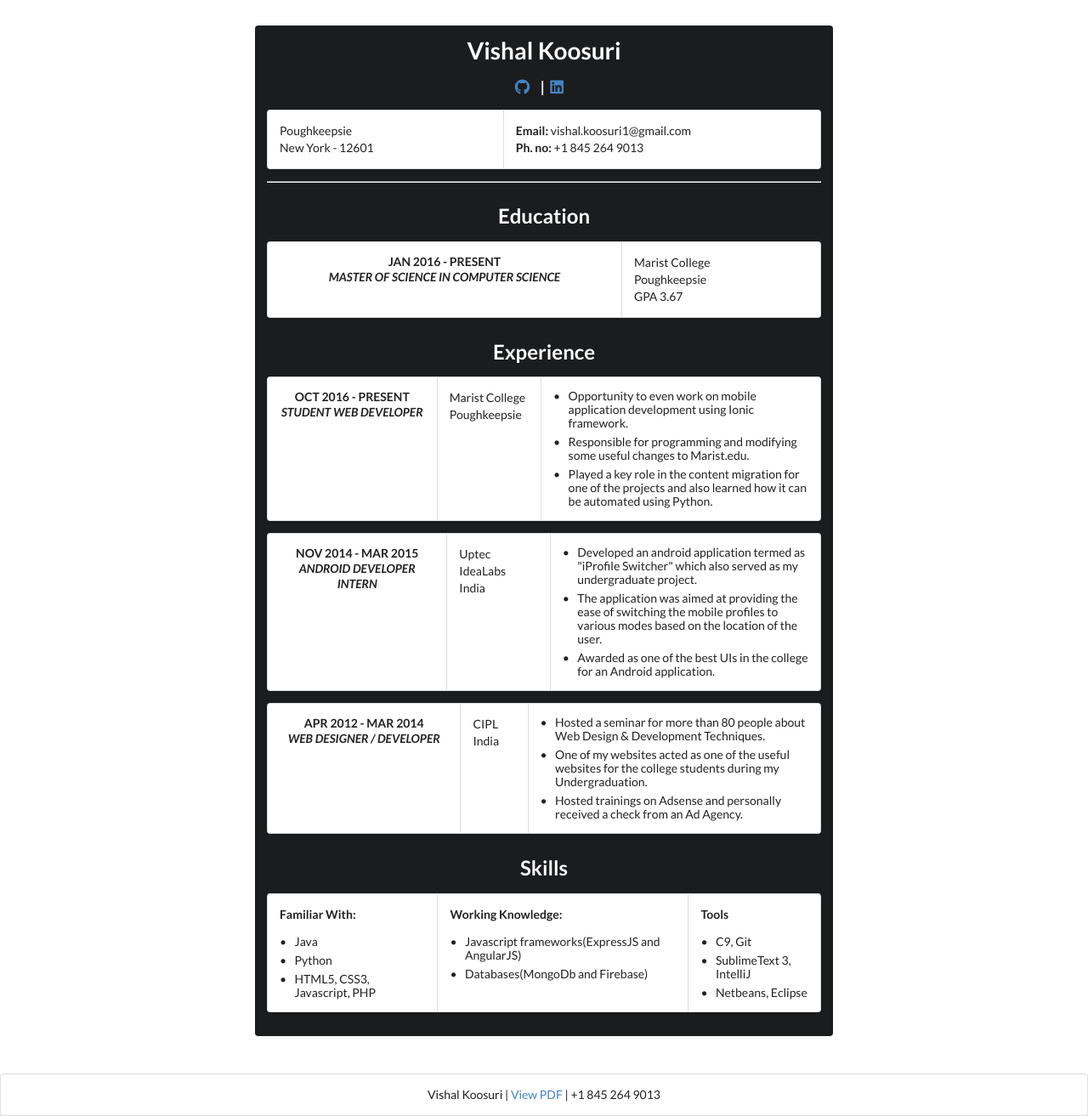
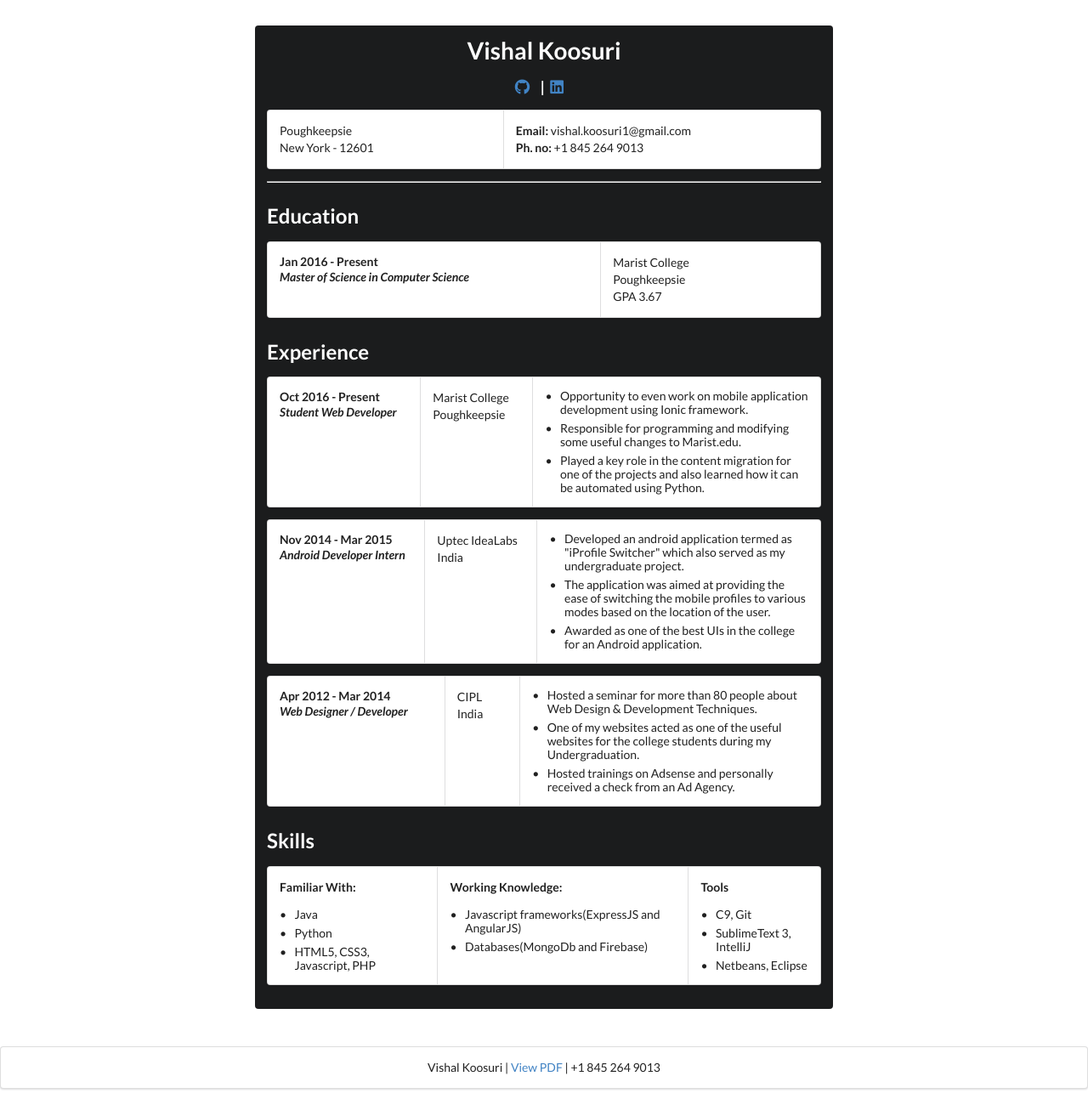
Before and after one commit to dainvinc/dainvinc.github.io, a Jekyll site: the page built from resume.html, in a window 1280 px wide. Shown: the whole page at 85% size. Built offline with Jekyll 4.4.1, drawn with Linux system fonts in a browser that asks for light colours; nearby versions of some CDN libraries; after the commit the page ends 1281 px from its top, so only the background shows below that.

Commit message:
Changed the layout for the portfolio

```diff
--- a/_layouts/portfolio.html
+++ b/_layouts/portfolio.html
@@ -1,7 +1,7 @@
 <!DOCTYPE html>
 <html>
 
-  {% include head.html %}
+  {% include portfolio-head.html %}
 
   <body>
     <!--<canvas id="myCanvas" resize style="background-color: black;"></canvas>-->
```
